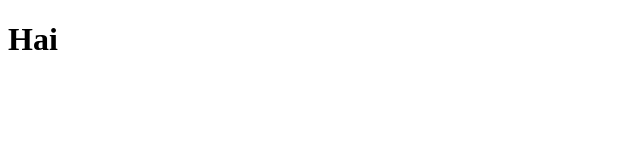
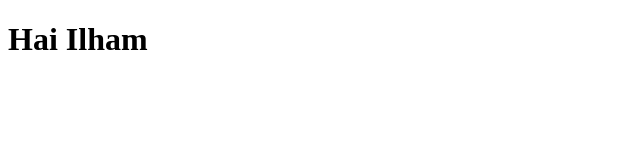
Before and after one commit to Abu975/Perpustakaan, a plain HTML site: page index.html in a window 1280 px wide. Shown: the whole page, without its empty margins (0-640 px from the left). Drawn offline with Linux system fonts and the light colour scheme.

Commit message:
Update index.html

```diff
--- a/index.html
+++ b/index.html
@@ -6,6 +6,6 @@
     <title>Document</title>
 </head>
 <body>
-    <h1>Hai</h1>
+    <h1>Hai Ilham</h1>
 </body>
 </html>
```
